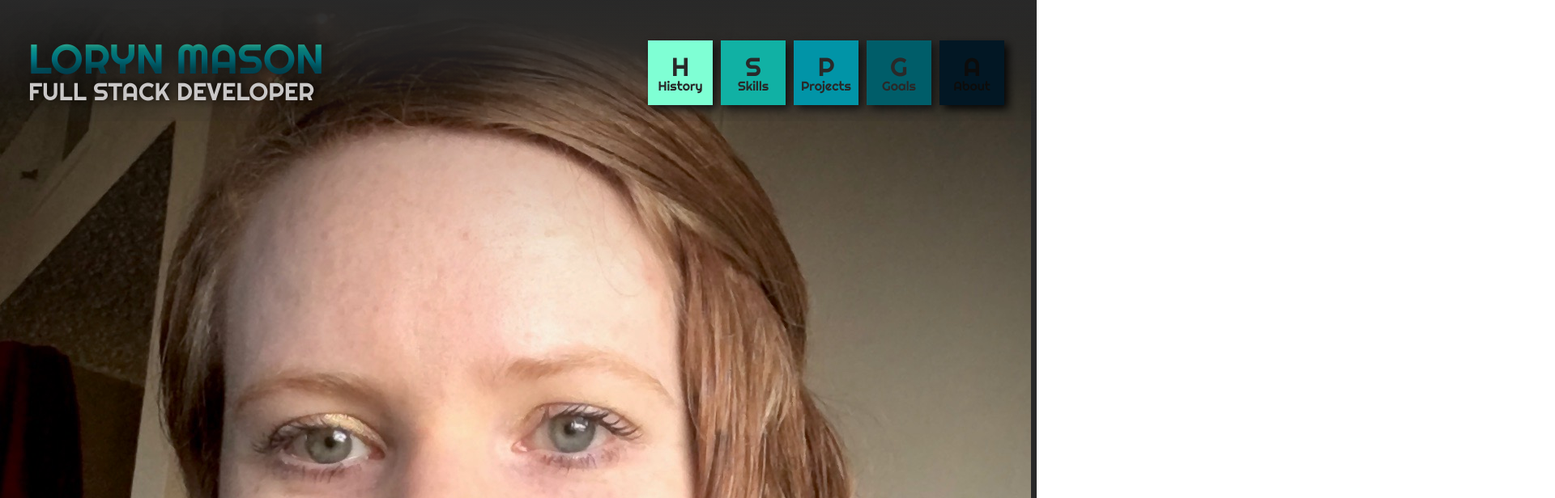
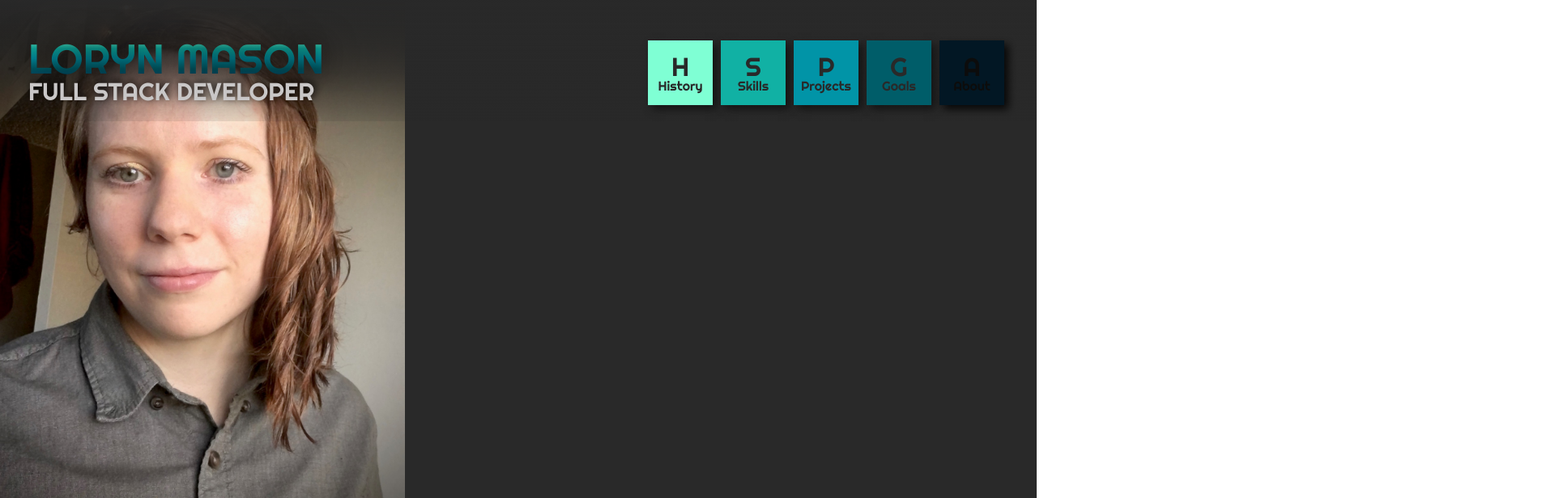
Before and after one commit to lorynmason/resume-site, a React (Create React App) app: page /about in a window 1280 px wide. Shown: the top 616 px of the page at 81% size, 1920 px wide, since content can reach past the window. Built offline with nearby package versions, Linux system fonts and the light colour scheme.

Commit message:
Add about.scss

```diff
--- a/src/About /About.js
+++ b/src/About /About.js
@@ -31,6 +31,7 @@ export const About = () => {
           <p>Motivated developer with significant, real experience
           with current front-end languages and frameworks. Strong analytic and creative ability coupled with excellent team and communication skills.</p>
           <p>Merging degrees in culinary arts and business administration with my experience working in kitchens, I came to software development with strong communication skills in team settings and a desire to keep pushing forward and always be learning. When I’m attacking a problem I patiently study the situation, use my resources, test out theories, and come up with a solution, I’m not afraid to revisit a problem if I come up with a better solution. I’ll obsess over it until I’m satisfied. </p>
+        </article>
           <h1>When I'm not coding...</h1>
           <img src={img1} alt=""/>
           <img src={img2} alt=""/>
@@ -51,7 +52,6 @@ export const About = () => {
           <img src={img17} alt=""/>
           <img src={img18} alt=""/>
           <img src={img19} alt=""/>
-        </article>
       </div>
     </section>
   )
--- /dev/null
+++ b/src/styles/_About.scss
@@ -0,0 +1,6 @@
+.grid-container {
+  display: grid;
+  img {
+    width: 500px;
+  }
+}
--- a/src/styles/main.scss
+++ b/src/styles/main.scss
@@ -63,3 +63,4 @@ section {
 @import "Header";
 @import "Skills";
 @import "Projects";
+@import "About";
```
